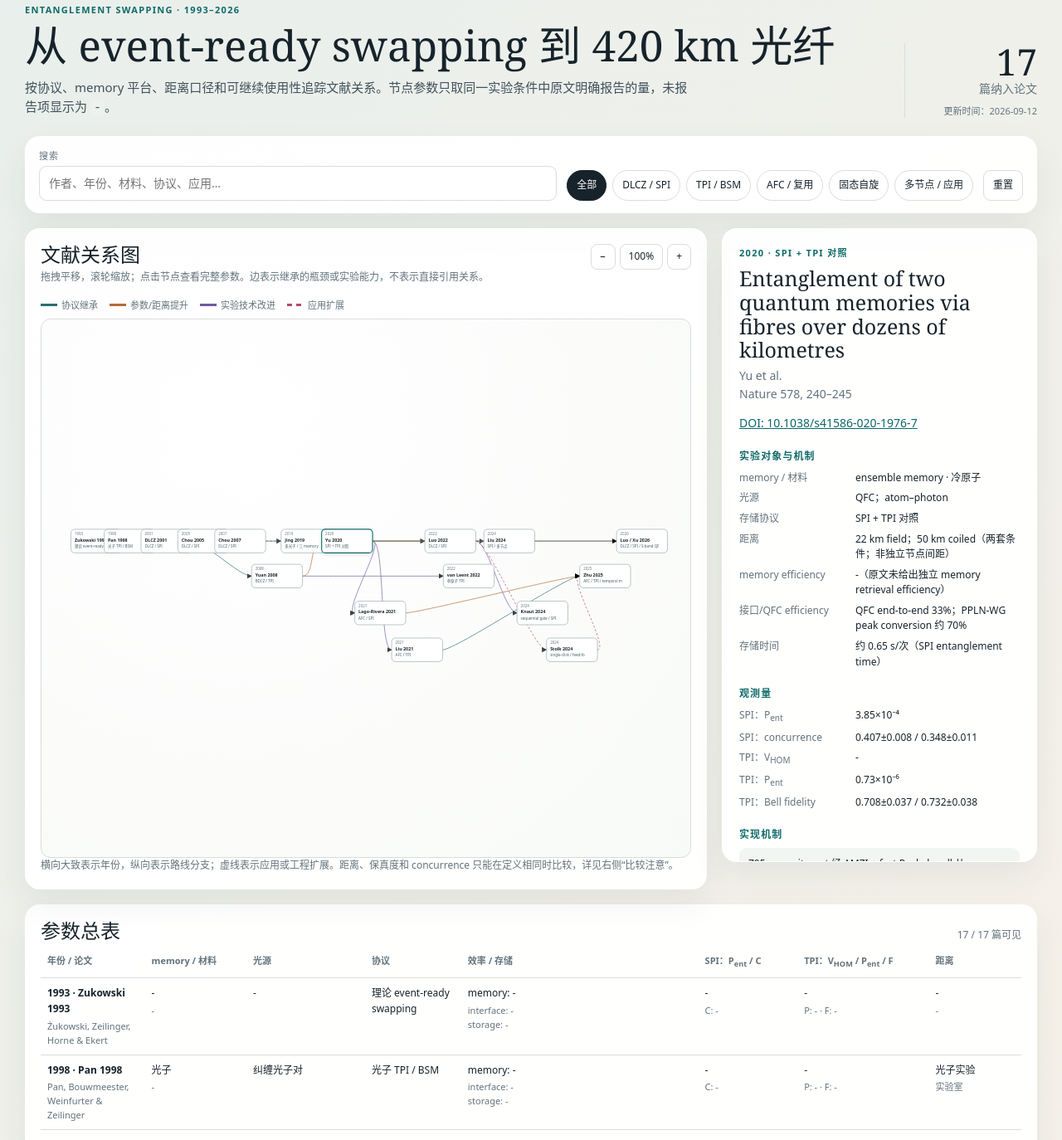
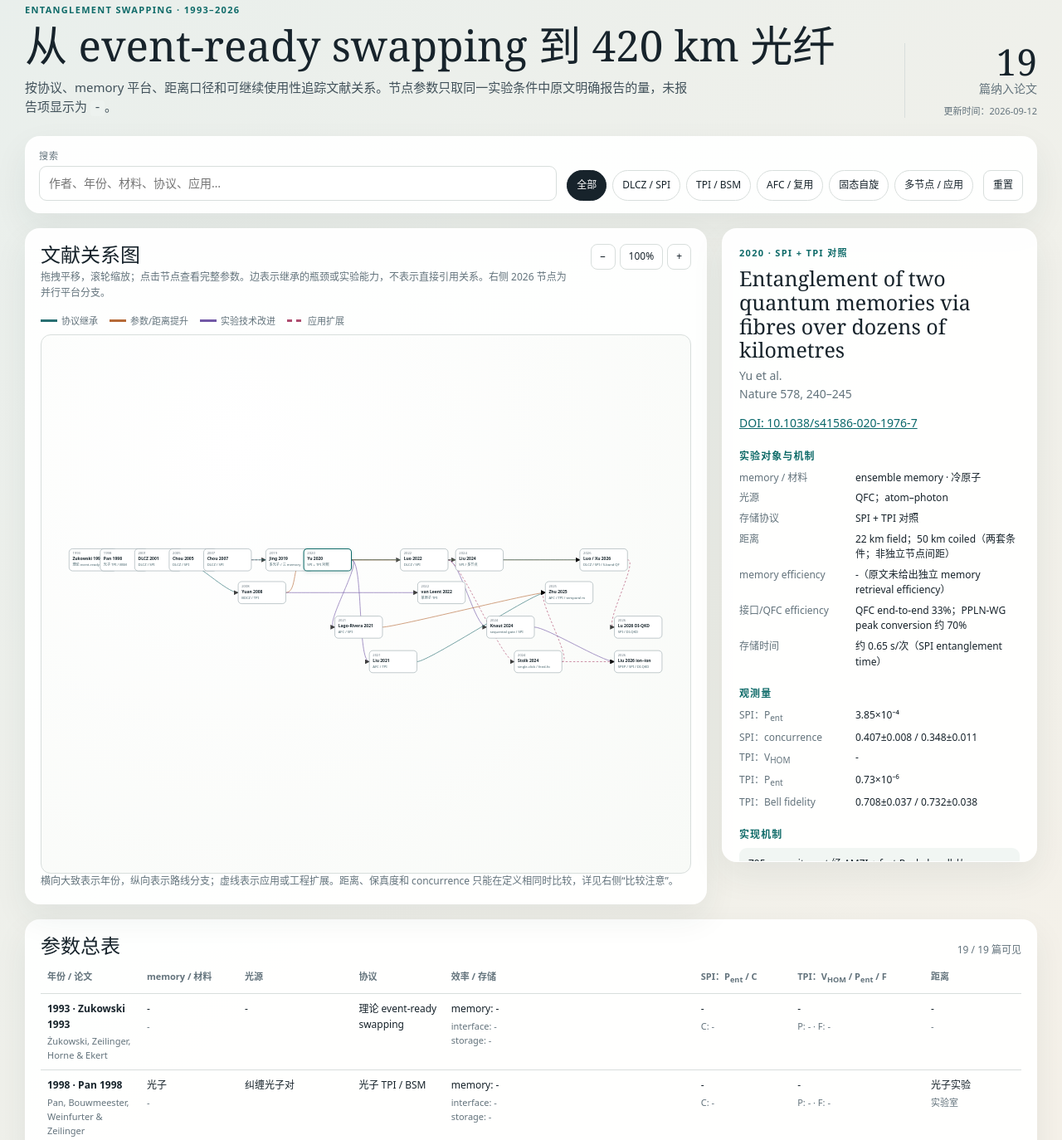
Before and after one commit to Xingyuijk/entanglement-swapping-review, a plain HTML site: page index.html in a window 1280 px wide. Shown: the part 25-1399 px from the top of the page at 83% size. Drawn offline with Linux system fonts and the light colour scheme.

Commit message:
Add 2026 parallel single-atom and ion branches

```diff
--- a/app.js
+++ b/app.js
@@ -1,7 +1,8 @@
 const base = window.ES_DATA;
 const overrides = window.ES_METADATA || {};
-const papers = base.papers.map((paper) => Object.assign({}, paper, overrides[paper.id] || {}));
-const { edges } = base;
+const watchlist = window.ES_WATCHLIST || { papers: [], edges: [] };
+const papers = base.papers.concat(watchlist.papers).map((paper) => Object.assign({}, paper, overrides[paper.id] || {}));
+const edges = base.edges.concat(watchlist.edges);
 
 const svg = document.getElementById("map");
 const scene = document.getElementById("scene");
--- a/index.html
+++ b/index.html
@@ -27,9 +27,9 @@
 
     <section class="workspace">
       <div class="map-card">
-        <div class="map-head"><div><h2>文献关系图</h2><p>拖拽平移，滚轮缩放；点击节点查看完整参数。边表示继承的瓶颈或实验能力，不表示直接引用关系。</p></div><div class="zoom-buttons"><button id="zoomOut">−</button><button id="zoomReset">100%</button><button id="zoomIn">+</button></div></div>
+        <div class="map-head"><div><h2>文献关系图</h2><p>拖拽平移，滚轮缩放；点击节点查看完整参数。边表示继承的瓶颈或实验能力，不表示直接引用关系。右侧 2026 节点为并行平台分支。</p></div><div class="zoom-buttons"><button id="zoomOut">−</button><button id="zoomReset">100%</button><button id="zoomIn">+</button></div></div>
         <div class="legend" id="legend"></div>
-        <div class="map-wrap"><svg id="map" viewBox="0 0 1760 500" preserveAspectRatio="xMidYMid meet" role="img" aria-label="纠缠交换文献关系图"><defs><marker id="arrow" viewBox="0 0 10 10" refX="9" refY="5" markerWidth="7" markerHeight="7" orient="auto-start-reverse"><path d="M 0 0 L 10 5 L 0 10 z"></path></marker></defs><g id="scene"></g></svg></div>
+        <div class="map-wrap"><svg id="map" viewBox="0 0 1880 500" preserveAspectRatio="xMidYMid meet" role="img" aria-label="纠缠交换文献关系图"><defs><marker id="arrow" viewBox="0 0 10 10" refX="9" refY="5" markerWidth="7" markerHeight="7" orient="auto-start-reverse"><path d="M 0 0 L 10 5 L 0 10 z"></path></marker></defs><g id="scene"></g></svg></div>
         <p class="map-note">横向大致表示年份，纵向表示路线分支；虚线表示应用或工程扩展。距离、保真度和 concurrence 只能在定义相同时比较，详见右侧“比较注意”。</p>
       </div>
       <aside class="detail" id="detail" aria-live="polite"></aside>
@@ -41,6 +41,7 @@
   </main>
   <script src="data.js"></script>
   <script src="metadata.js"></script>
+  <script src="watchlist.js"></script>
   <script src="app.js"></script>
 </body>
 </html>
--- /dev/null
+++ b/watchlist.js
@@ -0,0 +1,40 @@
+/* Parallel 2026 branches cited by Luo/Xu 2026; kept separate from the ensemble-memory main line. */
+window.ES_WATCHLIST = {
+  papers: [
+    {
+      id: "lu2026_diqkd", year: 2026,
+      title: "Device-independent quantum key distribution over 100 km with single atoms",
+      short: "Lu 2026 DI-QKD", authors: "Lu et al.（Feihu Xu / Pan 团队）",
+      venue: "Science 391, 592–597", doi: "10.1126/science.aec6243", arxiv: "2602.09596",
+      memory: "single-atom memory", material: "⁸⁷Rb neutral atom", source: "Rydberg-based single-photon emission",
+      protocol: "SPI / DI-QKD", efficiency: "QFC overall 47%", memoryEfficiency: "-",
+      interfaceEfficiency: "780→1315 nm QFC 47%；single-photon collection/transmission/coupling约 4%",
+      storage: "dynamical decoupling；clock-state extension >300 ms",
+      spi: { p: "event rate 0.72 s⁻¹（11 km）", c: "-" }, tpi: { hom: "0.991±0.01（780 nm HOM）", p: "-", f: "0.947±0.005（11 km）；0.911±0.010（100 km）" },
+      distance: "11–100 km fibre", distanceType: "spooled fibre; 11 km finite-key DI-QKD",
+      applications: ["DI-QKD", "positive key to 100 km"],
+      features: "Rydberg-based single-photon emission suppresses recoil/re-excitation without adding noise；11 km CHSH S=2.612±0.031，1.2 million heralded pairs，finite-size key 0.112 bits/event（0.06 bit/s）；100 km asymptotic key rate仍为正。",
+      evidence: "Crossref/OpenAlex；arXiv 2602.09596v1 原文 pp. 1–6。",
+      mechanism: "每个中性原子节点用 Rydberg single-photon emission 产生 780 nm photon，中央 Charlie 以 SPI single-click herald；PPLN QFC 转到 1315 nm，连续 FPGA feedback 稳定干涉相位，独立温控 enclosure 抑制慢漂移。",
+      x: 1660, y: 285, scope: "parallel"
+    },
+    {
+      id: "liu2026_ion", year: 2026,
+      title: "Long-lived remote ion–ion entanglement for scalable quantum repeaters",
+      short: "Liu 2026 ion–ion", authors: "W.-Z. Liu et al.（Feihu Xu / Pan 团队）",
+      venue: "Nature 652, 51–57", doi: "10.1038/s41586-026-10177-4", arxiv: "2602.08472",
+      memory: "trapped-ion memory", material: "⁴⁰Ca⁺", source: "single-photon emission + PPLN QFC",
+      protocol: "SPEP / SPI / DI-QKD", efficiency: "QFC combined transmission 28%", memoryEfficiency: "-",
+      interfaceEfficiency: "pre-QFC photon efficiency 2.6%/2.8%；10 km link efficiency 9.1%",
+      storage: "550±36 ms coherence；average generation time 450 ms",
+      spi: { p: "2.226 cps（α=17%）", c: "-" }, tpi: { hom: "-", p: "-", f: "0.923±0.012 / 0.910±0.012" },
+      distance: "10 km fibre；asymptotic 101 km", distanceType: "metropolitan link / fibre spool",
+      applications: ["DI-QKD", "repeater building block", "entanglement purification/swapping"],
+      features: "long-lived ion–ion memory entanglement survives longer than its establishment time；10 km distills 1,917 secret bits from 4.05×10⁵ Bell pairs，101 km asymptotic key rate 0.0974 per round。",
+      evidence: "Crossref/OpenAlex；arXiv 2602.08472v1 原文 pp. 1–9。",
+      mechanism: "40Ca⁺ ion 的 single-photon emission protocol（SPEP）用相位参考光和 1548/1550 nm optical phase lock稳定两节点；393/729 nm Raman transfer 把 entanglement 转入 long-lived S1/2 memory，KDD dynamical decoupling 抵抗磁场噪声；PPLN QFC将 393 nm 转到 telecom。",
+      x: 1660, y: 385, scope: "parallel"
+    }
+  ],
+  edges: [["luo2026", "lu2026_diqkd", "application"], ["knaut2024", "liu2026_ion", "hardware"], ["stolk2024", "liu2026_ion", "application"]]
+};
```
